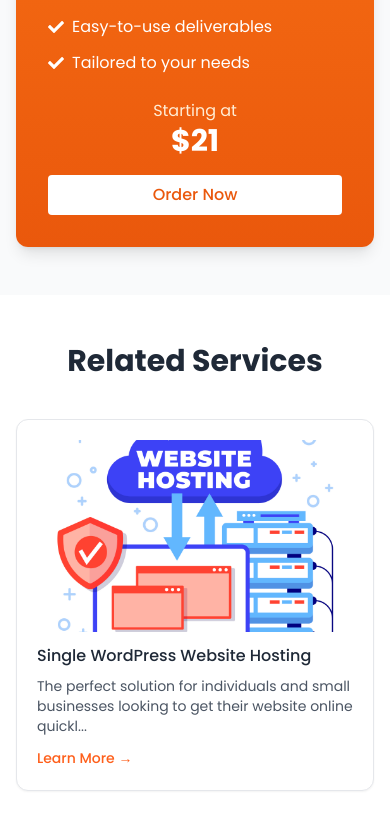
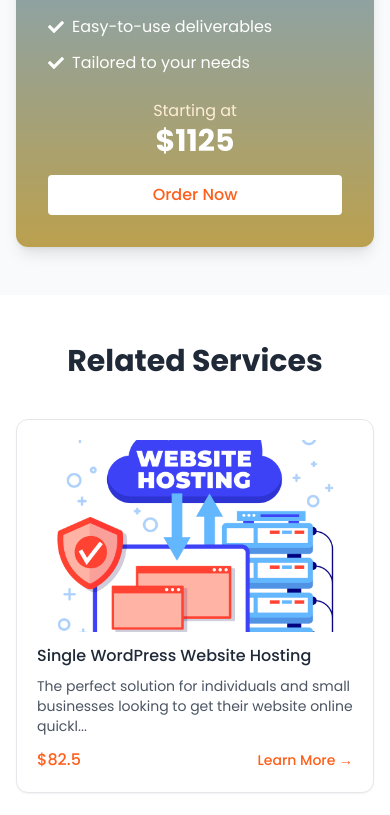
Before and after one commit to amnakhalid625/AgencyHub, a React (Vite) app: page /learn-more/01 in a window 390 px wide. Shown: the part 2567-3382 px from the top of the page. Built offline with nearby package versions, Linux system fonts and the light colour scheme.

Commit message:
learnMorePage

```diff
--- a/src/components/LearnMorePage.jsx
+++ b/src/components/LearnMorePage.jsx
@@ -11,6 +11,35 @@ const LearnMorePage = () => {
   if (!product) {
     return <div>Product not found</div>;
   }
+
+  // Define pricing information for each product
+  const pricing = {
+    "01": { price: "$1125", startingAt: true },
+    "02": { price: "$82.5", startingAt: false },
+    "03": { price: "$1800", startingAt: true },
+    "04": { price: "$493.50", startingAt: true },
+    "05": { price: "$688.50", startingAt: true },
+    "06": { price: "$225", startingAt: true },
+    "07": { price: "$748.50", startingAt: true },
+    "08": { price: "$2998.50", startingAt: true },
+    "09": { price: "$298.50", startingAt: true },
+    "10": { price: "$445.50", startingAt: true },
+    "11": { price: "$298.50", startingAt: true },
+    "12": { price: "$450 ", startingAt: true },
+    "13": { price: "$598.50", startingAt: true },
+    "14": { price: "$1495.50 ", startingAt: true },
+    "15": { price: "$150", startingAt: true },
+    "16": { price: "$1440", startingAt: true },
+    "17": { price: "$825", startingAt: true },
+    "18": { price: "$145.5", startingAt: true },
+    "19": { price: "$1500", startingAt: true },
+    "20": { price: "$49", startingAt: true },
+
+
+
+  };
+
+  const productPrice = pricing[product.number] || { price: "$21", startingAt: true };
 
   return (
     <div className="font-sans text-gray-800">
@@ -61,7 +90,7 @@ const LearnMorePage = () => {
             </div>
 
             {/* Pricing Section - Dynamic */}
-            <div className="lg:w-1/3 bg-gradient-to-b from-orange-500 to-orange-600 text-white rounded-xl shadow-lg p-8">
+            <div className="lg:w-1/3 bg-gradient-to-b from-blue-400 to-secondary text-white rounded-xl shadow-lg p-8">
               <div className="h-full flex flex-col">
                 <h2 className="text-2xl font-bold mb-2 text-center">{product.title}</h2>
                 <p className="mb-6 text-orange-100 text-center">Get this service without subscriptions or hassles.</p>
@@ -73,14 +102,14 @@ const LearnMorePage = () => {
                   <li className="flex items-center"><FaCheck className="text-white mr-2" /> Tailored to your needs</li>
                 </ul>
                 <div className="mt-auto">
-                  <p className="text-orange-100 text-center">Starting at</p>
-                  <p className="text-3xl font-bold text-white text-center mb-4">$21</p>
-                  <a
-                    href={product.link || "#"}
-                    className="block w-full bg-white hover:bg-gray-100 text-orange-600 py-2 px-6 rounded font-medium transition text-center"
+                  {productPrice.startingAt && <p className="text-orange-100 text-center">Starting at</p>}
+                  <p className="text-3xl font-bold text-white text-center mb-4">{productPrice.price}</p>
+                  <Link
+                    to="/configure"
+                    className="block w-full bg-white hover:bg-gray-100 text-primary py-2 px-6 rounded font-medium transition text-center"
                   >
                     Order Now
-                  </a>
+                  </Link>
                 </div>
               </div>
             </div>
@@ -96,7 +125,9 @@ const LearnMorePage = () => {
             {sellerData
               .filter(item => item.number !== product.number)
               .slice(0, 3)
-              .map((item, i) => (
+              .map((item, i) => {
+                const relatedPrice = pricing[item.number] || { price: "$21", startingAt: true };
+                return (
                   <div key={i} className="bg-white p-5 rounded-xl border shadow-sm hover:shadow-lg transition">
                     <img
                       src={item.image}
@@ -105,15 +136,19 @@ const LearnMorePage = () => {
                     />
                     <h4 className="font-medium text-gray-800">{item.title}</h4>
                     <p className="text-sm text-gray-600 mt-2">{item.description.substring(0, 100)}...</p>
+                    <div className="mt-3 flex justify-between items-center">
+                      <span className="text-primary font-medium">{relatedPrice.price}</span>
                       <Link
                         to={`/learn-more/${item.number}`}
-                    className="mt-3 inline-block text-primary text-sm font-medium"
+                        className="text-primary text-sm font-medium hover:underline flex items-center"
                         onClick={() => window.scrollTo({ top: 0, behavior: 'smooth' })}
                       >
                         Learn More →
                       </Link>
                     </div>
-              ))}
+                  </div>
+                );
+              })}
           </div>
         </div>
       </section>
--- a/src/data.js
+++ b/src/data.js
@@ -30,6 +30,7 @@ export const sellerData = [
   {
     number: "01",
     title: "Web Development (10 Hours)",
+    slug: "web-development-10-hours",
     description:
       "Development in ASP.NET, React, PHP, HTML, Bootstrap, CSS and Javascript (Strategy Session Included)",
     image: p1,
@@ -40,6 +41,7 @@ export const sellerData = [
   {
     number: "02",
     title: "Single WordPress Website Hosting",
+    slug: "single-wordpress-website-hosting",
     description:
       "The perfect solution for individuals and small businesses looking to get their website online quickly and easily.",
     image: p2,
@@ -50,6 +52,7 @@ export const sellerData = [
   {
     number: "03",
     title: "30 WordPress Sites Hosted w/ 2 Instances",
+    slug: "30-wordpress-sites-hosted-with-2-instances",
     description:
       "Host up to 30 WordPress sites with ease! 2 instances for optimized performance.",
     image: p3,
@@ -60,6 +63,7 @@ export const sellerData = [
   {
     number: "04",
     title: "Social Media - Standard Plan",
+    slug: "social-media-standard-plan",
     description:
       "Stay connected with your clients all week at an affordable rate with our Level II service, perfect for those needing more posts.",
     image: p4,
@@ -70,6 +74,7 @@ export const sellerData = [
   {
     number: "05",
     title: "Social Media - Premium Plan",
+    slug: "social-media-premium-plan",
     description:
       "Level 3 offers more control with pre-approved content and additional platforms. Perfect for those who prefer a hands-on approach.",
     image: p5,
@@ -80,6 +85,7 @@ export const sellerData = [
   {
     number: "06",
     title: "YouTube Channel Optimization - Standard Plan",
+    slug: "youtube-channel-optimization-standard-plan",
     description:
       "Channel description, organization of content in playlists. Videos optimization: Title, description and tags optimization...",
     image: p6,
@@ -90,6 +96,7 @@ export const sellerData = [
   {
     number: "07",
     title: "Landing Page Web Design",
+    slug: "landing-page-web-design",
     description:
       "Boost conversions with our landing page web design. Affordable, customized, and optimized.",
     image: p7,
@@ -100,6 +107,7 @@ export const sellerData = [
   {
     number: "08",
     title: "5-Page New Website Design",
+    slug: "5-page-new-website-design",
     description:
       "Professional 5-page website design/redesign. Affordable, tailored to your needs. Boost your online presence now!",
     image: p8,
@@ -110,6 +118,7 @@ export const sellerData = [
   {
     number: "09",
     title: "Create Data Governance Scorecard or Dashboard",
+    slug: "create-data-governance-scorecard-or-dashboard",
     description:
       "Creation of data governance scorecard or dashboard with relevant KPIS. Tool to be used: DataStudio.",
     image: p9,
@@ -120,6 +129,7 @@ export const sellerData = [
   {
     number: "10",
     title: "Reputation Management (Monthly)",
+    slug: "reputation-management-monthly",
     description:
       "A review generation and management service that helps businesses generate positive reviews, respond to feedback, and monitor their online reputation.",
     image: p10,
@@ -130,6 +140,7 @@ export const sellerData = [
   {
     number: "11",
     title: "Local SEO/Google My Business modules",
+    slug: "local-seo-google-my-business-modules",
     description:
       "Creation of Google My Business location. Optimization of existing one. 4 content updates per month. Tracking of users comments and reviews in real time.",
     image: p11,
@@ -140,6 +151,7 @@ export const sellerData = [
   {
     number: "12",
     title: "Product / Service Keyword Research",
+    slug: "product-service-keyword-research",
     description:
       "List of kws to be used in campaigns, organized in ads groups. This is the only solid foundation for a successful AdWords campaign.",
     image: p12,
@@ -150,6 +162,7 @@ export const sellerData = [
   {
     number: "13",
     title: "Google MapBooster",
+    slug: "google-mapbooster",
     description:
       "Do you want your business to be found more easily by potential customers in your local area?",
     image: p13,
@@ -160,6 +173,7 @@ export const sellerData = [
   {
     number: "14",
     title: "200 Google News Site Posts",
+    slug: "200-google-news-site-posts",
     description: "Boost your ranking or maintain rankings.",
     image: p14,
     link: "/",
@@ -169,6 +183,7 @@ export const sellerData = [
   {
     number: "15",
     title: "LinkedIn Outreach Level 1",
+    slug: "linkedin-outreach-level-1",
     description:
       "Hire our team to contact and cold call your optimal prospect on LinkedIn and set appointments for you. 20 hours / week.",
     image: p15,
@@ -179,6 +194,7 @@ export const sellerData = [
   {
     number: "16",
     title: "50 Citations - Name, Address, Phone",
+    slug: "50-citations-name-address-phone",
     description:
       "Boost your ranking or maintain rankings. Perfect to maintain the ranking and keep the account floating with the ranking.",
     image: p16,
@@ -189,6 +205,7 @@ export const sellerData = [
   {
     number: "17",
     title: "Virtual Assistant 20 Hours / Week All Tasks",
+    slug: "virtual-assistant-20-hours-week-all-tasks",
     description:
       "Find a virtual assistant who is able to meet your needs and support your vision as an entrepreneur.",
     image: p17,
@@ -199,6 +216,7 @@ export const sellerData = [
   {
     number: "18",
     title: "Surfer SEO Content 5,000 Words / Month",
+    slug: "surfer-seo-content-5000-words-month",
     description:
       "Provides data-driven insights into your content's performance, including keyword density, readability, and structure.",
     image: p18,
@@ -209,6 +227,7 @@ export const sellerData = [
   {
     number: "19",
     title: "Marketing Automation - Startup",
+    slug: "marketing-automation-startup",
     description:
       "You can streamline your marketing tasks and campaigns, saving time and resources, while improving the effectiveness of your marketing efforts.",
     image: p19,
@@ -219,6 +238,7 @@ export const sellerData = [
   {
     number: "20",
     title: "20 Hrs Mo WordPress Client Support (No host)",
+    slug: "20-hrs-month-wordpress-client-support-no-host",
     description:
       "Let us troubleshoot your clients WordPress issues so you can focus on growing your business.",
     image: p20,
```
Also changed, not shown: src/components/BestSeller.jsx (+18 -14 lines). Lines whose indentation alone changed are shown as unchanged.
